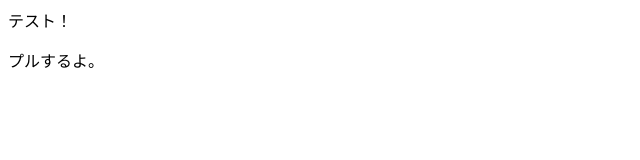
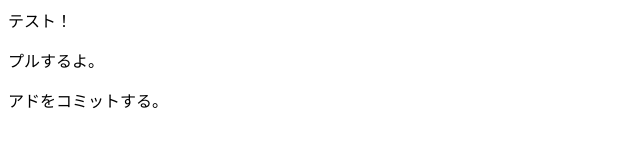
Before and after one commit to ito862/git-test2, a plain HTML site: page index.html in a window 1280 px wide. Shown: the whole page, without its empty margins (0-640 px from the left). Drawn offline with Linux system fonts and the light colour scheme.

Commit message:
アドして行く

```diff
--- a/index.html
+++ b/index.html
@@ -1,2 +1,3 @@
 <p>テスト！</p>
 <p>プルするよ。</p>
+<p>アドをコミットする。</p>
```
